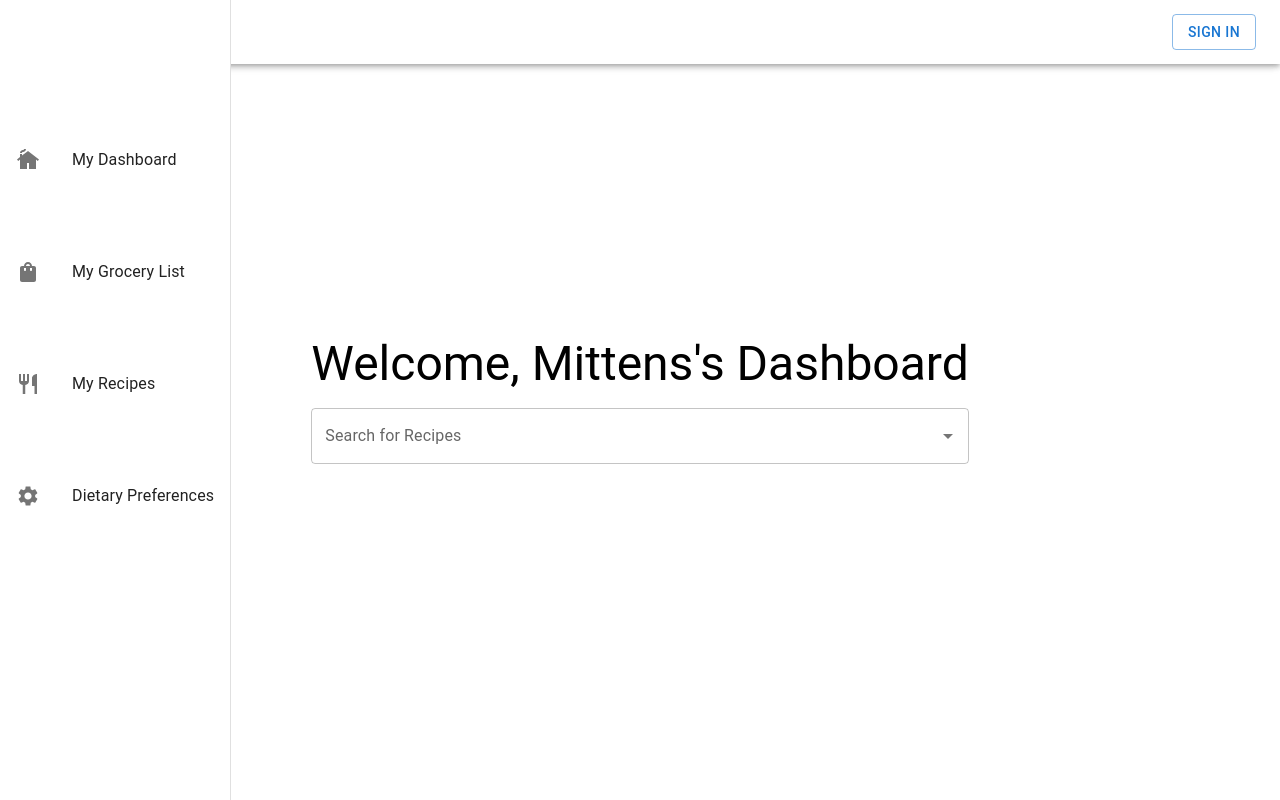
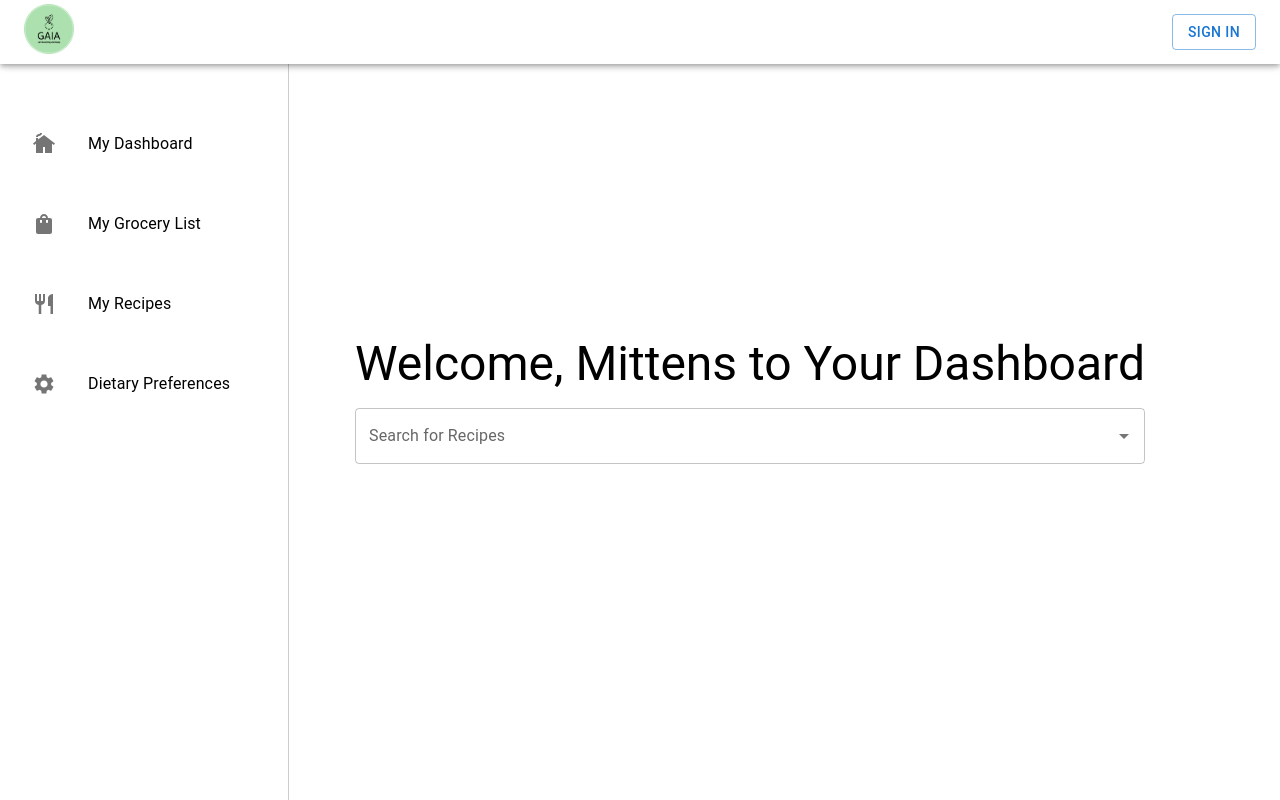
Before and after one commit to bethanyann/dsd-cohort-2024, a React (Vite) app in the folder Frontend_Application/: page /dashboard in a window 1280 px wide. Built offline with nearby package versions, Linux system fonts and the light colour scheme.

Commit message:
finalization for the menu component

```diff
--- a/Frontend_Application/src/components/menu.component.jsx
+++ b/Frontend_Application/src/components/menu.component.jsx
@@ -1,7 +1,6 @@
 import React from "react";
 import { styled, useTheme } from "@mui/material/styles";
 import {
-  Drawer,
   List,
   ListItemButton,
   ListItemIcon,
@@ -14,21 +13,23 @@ import SettingsIcon from "@mui/icons-material/Settings";
 import { Link as RouterLink } from "react-router-dom";
 
 function Menu() {
-  const DrawerHeader = styled("div")(({ theme }) => ({
-    display: "flex",
-    alignItems: "center",
-    justifyContent: "flex-end",
-    padding: theme.spacing(0, 1),
-    // necessary for content to be below app bar
-    ...theme.mixins.toolbar,
-  }));
+  const menuStyle = {
+    position: 'fixed',
+    left: 0,
+    top: 64, // Adjust according to your Navbar height
+    bottom: 0,
+    width: '20%', // Adjust as needed
+    backgroundColor: '#ffffff',
+    borderRight: '1px solid #ccc',
+    padding: '16px',
+    overflowY: 'auto',
+  };
 
   return (
-    <Drawer variant="permanent">
-      <DrawerHeader />
+    <div style={menuStyle}>
       <List>
         <ListItemButton
-          sx={{ marginTop: "4rem" }}
+          sx={{ marginTop: "2rem" }}
           component={RouterLink}
           to="/dashboard"
         >
@@ -38,7 +39,7 @@ function Menu() {
           <ListItemText primary="My Dashboard" />
         </ListItemButton>
         <ListItemButton
-          sx={{ marginTop: "4rem" }}
+          sx={{ marginTop: "2rem" }}
           component={RouterLink}
           to="/groceries"
         >
@@ -48,7 +49,7 @@ function Menu() {
           <ListItemText primary="My Grocery List" />
         </ListItemButton>
         <ListItemButton
-          sx={{ marginTop: "4rem" }}
+          sx={{ marginTop: "2rem" }}
           component={RouterLink}
           to="/myrecipes"
         >
@@ -58,7 +59,7 @@ function Menu() {
           <ListItemText primary=" My Recipes" />
         </ListItemButton>
         <ListItemButton
-          sx={{ marginTop: "4rem" }}
+          sx={{ marginTop: "2rem" }}
           component={RouterLink}
           to="/settings"
         >
@@ -68,7 +69,7 @@ function Menu() {
           <ListItemText primary="Dietary Preferences" />
         </ListItemButton>
       </List>
-    </Drawer>
+    </div>
   );
 }
 
--- a/Frontend_Application/src/components/navbar.component.jsx
+++ b/Frontend_Application/src/components/navbar.component.jsx
@@ -10,7 +10,7 @@ function Navbar() {
     let navigate = useNavigate();
 
     return (
-        <AppBar position="fixed" style={{ width: '100%' }} sx={{ backgroundColor: 'transparent' }}>
+        <AppBar position="fixed" style={{ width: '100%' }} sx={{ backgroundColor: 'transparent', zIndex: (theme) => theme.zIndex.drawer + 1  }}>
             <Toolbar>
                 <Grid container alignItems="center" justifyContent="space-between">
                     {/* Logo on the left-hand side */}
--- a/Frontend_Application/src/routes/dasboard/dashboard.component.jsx
+++ b/Frontend_Application/src/routes/dasboard/dashboard.component.jsx
@@ -9,15 +9,19 @@ import SearchRecipesBar from "../../components/SearchRecipesBar.jsx";
 function DashboardPage() {
   // Replace 'userName' with the actual user's name from state or props
   const userName = "Mittens";
+  const dashboardStyle = {
+    marginLeft: '220px', // Adjust to fit the width of the menu
+    padding: '20px',
+  };
 
   return (
-    <>
+    <div style={dashboardStyle}>
       <Outlet />
       <Navbar />
       <Grid container justifyContent="center" alignItems="center">
         <Grid item>
           <Typography variant="h3" gutterBottom>
-            Welcome, {userName}'s Dashboard
+            Welcome, {userName} to Your Dashboard
           </Typography>
           <SearchRecipesBar />
         </Grid>
@@ -25,7 +29,7 @@ function DashboardPage() {
           <Menu />
         </Grid>
       </Grid>
-    </>
+    </div>
   );
 }
 
```
